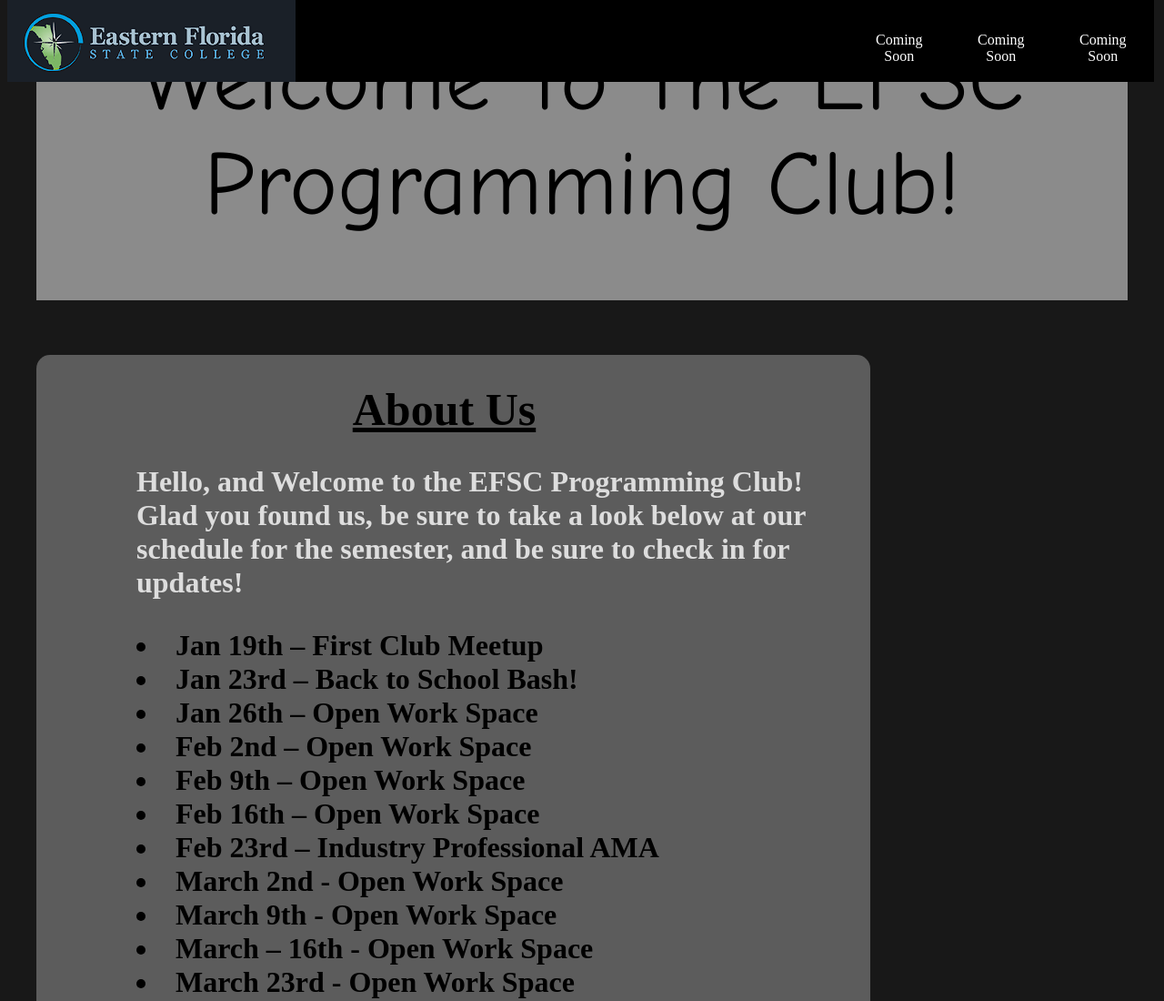
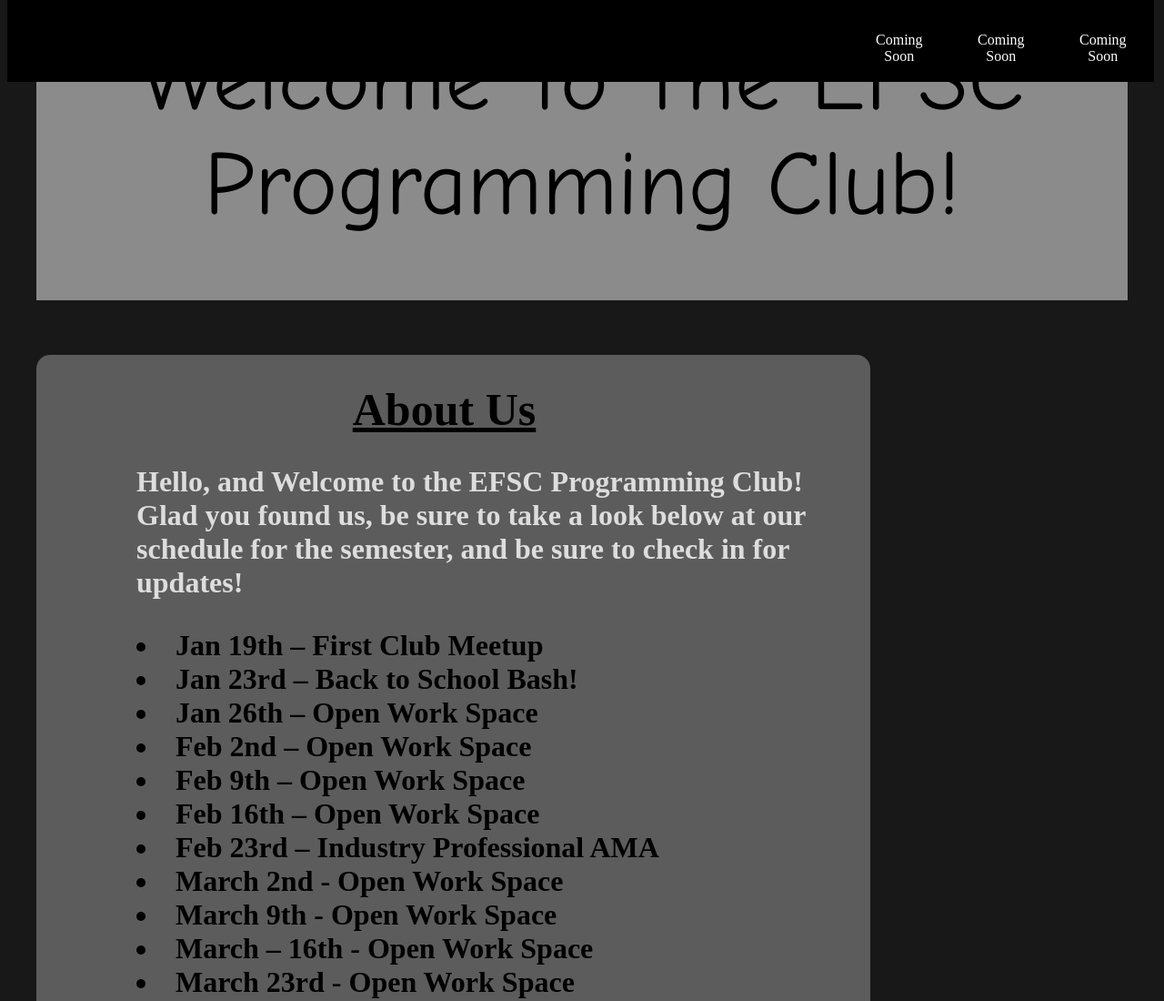
Before and after one commit to EFSCPC/EFSCPC.github.io, a plain HTML site: page index.html in a window 1280 px wide. Shown: the top 1100 px of the page at 91% size. Drawn offline with Linux system fonts and the light colour scheme; a script that the page names is missing.

Commit message:
Update index.html

```diff
--- a/index.html
+++ b/index.html
@@ -13,7 +13,7 @@
     <a href="https://www.google.com/">Coming Soon</a>
     <a href="Something">Coming Soon</a>
     <a href="What">Coming Soon</a>
-    <b href="index.html"><img src="Images/leftTitle.PNG" alt="TopLeftImage"></b>
+
 </div>
 
 <div class = "slideshow-container">
```
